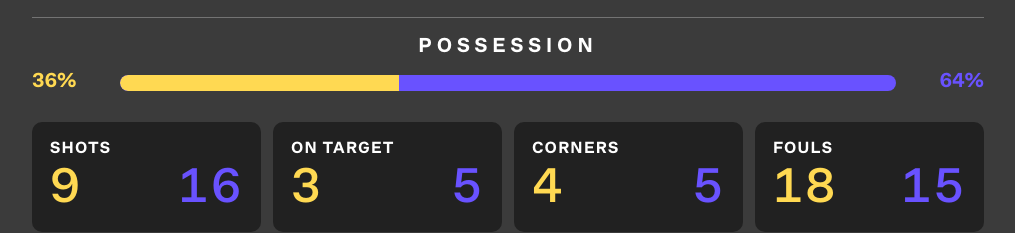
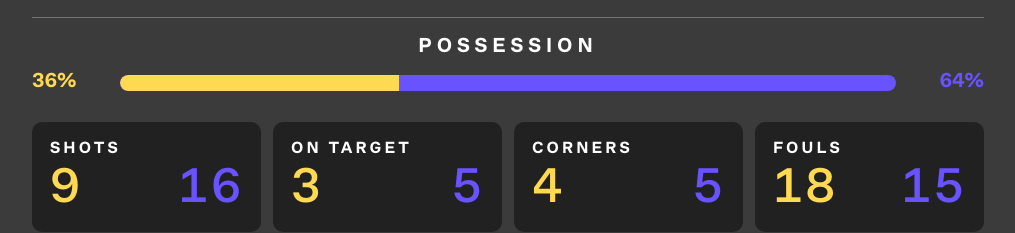
Before and after one commit to splnguyen/cbasocceroos-test, a plain HTML site: page screen-matchlive_2.html in a window 1280 px wide. Shown: the part 841-1074 px from the top of the page, without its empty margins (32-1047 px from the left). Drawn offline with Linux system fonts and the light colour scheme.

Commit message:
change: token adjustment small sizes type

```diff
--- a/typography.css
+++ b/typography.css
@@ -123,19 +123,19 @@
   --type-small-size:     16px;
   --type-small-weight:   400;
   --type-small-lh:       1.4;
-  --type-small-spacing:  0.2em;
+  --type-small-spacing:  0.5em;
   --type-small-transform: none;
 
   --type-caption-size:     16px;
   --type-caption-weight:   800;
   --type-caption-lh:       1.3;
-  --type-caption-spacing:  0.08em;
+  --type-caption-spacing:  0.2em;
   --type-caption-transform: uppercase;
 
   --type-meta-size:     12px;
   --type-meta-weight:   400;
   --type-meta-lh:       1.4;
-  --type-meta-spacing:  0.05em;
+  --type-meta-spacing:  0.2em;
   --type-meta-transform: none;
 
   /* ══════════════════════════════════════════════
```
